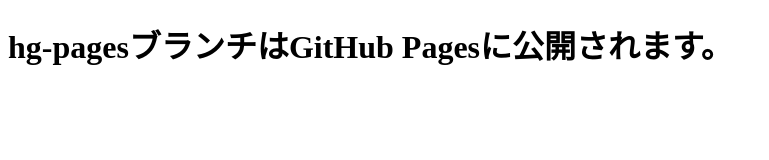
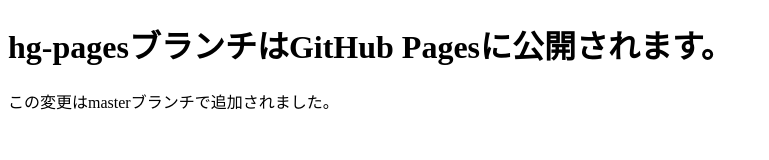
Before and after one commit to shigeki0083/git-study, a plain HTML site: page index.html in a window 1280 px wide. Shown: the whole page, without its empty margins (0-769 px from the left). Drawn offline with Linux system fonts and the light colour scheme.

Commit message:
本文追加。

```diff
--- a/index.html
+++ b/index.html
@@ -6,5 +6,6 @@
 </head>
 <body>
     <h1>hg-pagesブランチはGitHub Pagesに公開されます。</h1>
+    <p>この変更はmasterブランチで追加されました。<p>
 </body>
 </html>
```
